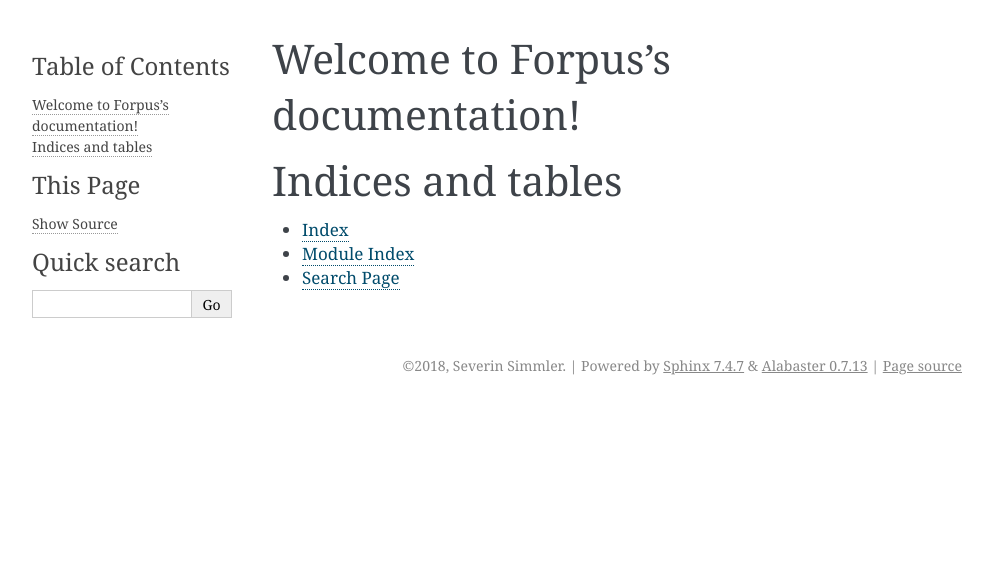
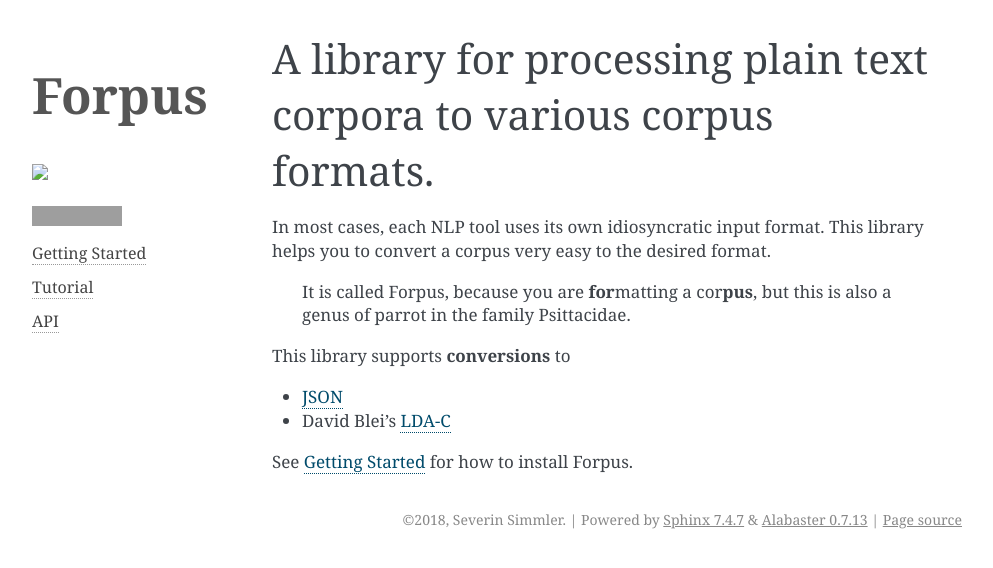
Before and after one commit to severinsimmler/forpus, a Sphinx documentation site: the page built from docs/source/index.rst, in a window 1280 px wide. Shown: the top 568 px of the page, without its empty margins (148-1141 px from the left). Built offline with Sphinx 7.4.7, drawn with Linux system fonts in a browser that asks for light colours; grey boxes are pictures that could not be loaded.

```diff
--- /dev/null
+++ b/docs/source/_templates/side.html
@@ -0,0 +1,13 @@
+<p style="font-size: 50px;"><b>Forpus</b></p><br>
+<img src="../../../images/logo.png"><br><br>
+<img src="https://travis-ci.org/severinsimmler/forpus.svg?branch=master">
+<br>
+<p style="font-size: 16px;">
+<a href="https://foo.bar.com/">Getting Started</a></h4>
+</p>
+<p style="font-size: 16px;">
+<a href="https://foo.bar.com/">Tutorial</a>
+</p>
+<p style="font-size: 16px;">
+<a href="https://foo.bar.com/">API</a>
+</p>
--- a/docs/source/conf.py
+++ b/docs/source/conf.py
@@ -161,6 +161,10 @@ texinfo_documents = [
 ]
 
 
+html_sidebars = {
+        '**': ['side.html']
+        }
+
 # -- Extension configuration -------------------------------------------------
 
 # -- Options for intersphinx extension ---------------------------------------
--- a/docs/source/gen/forpus.rst
+++ b/docs/source/gen/forpus.rst
@@ -1,5 +1,4 @@
-Forpus
-======
+API and Documentation
 
 .. automodule:: forpus.forpus
     :members:
--- a/docs/source/index.rst
+++ b/docs/source/index.rst
@@ -1,20 +1,13 @@
-.. Forpus documentation master file, created by
-   sphinx-quickstart on Thu Mar  8 16:10:17 2018.
-   You can adapt this file completely to your liking, but it should at least
-   contain the root `toctree` directive.
+A library for processing plain text corpora to various corpus formats.
+~~~~~~~~~~~~~~~~~~~~~~~~~~~~~~~~~~~~~~~~~~~~~~~~~~~~~~~~~~~~~~~~~~~~~~
 
-Welcome to Forpus's documentation!
-==================================
+In most cases, each NLP tool uses its own idiosyncratic input format. This library helps you to convert a corpus very easy to the desired format.
 
-.. toctree::
-   :maxdepth: 2
-   :caption: Contents:
+    It is called Forpus, because you are **for**\ matting a cor\ **pus**, but this is also a genus of parrot in the family Psittacidae.
 
+This library supports **conversions** to
 
+* `JSON <https://www.json.org/index.html>`_
+* David Blei's `LDA-C <https://github.com/blei-lab/lda-c/blob/master/readme.txt>`_
 
-Indices and tables
-==================
-
-* :ref:`genindex`
-* :ref:`modindex`
-* :ref:`search`
+See `Getting Started <www.google.de>`_ for how to install Forpus.
```
Also changed, not shown: 1 other file.
